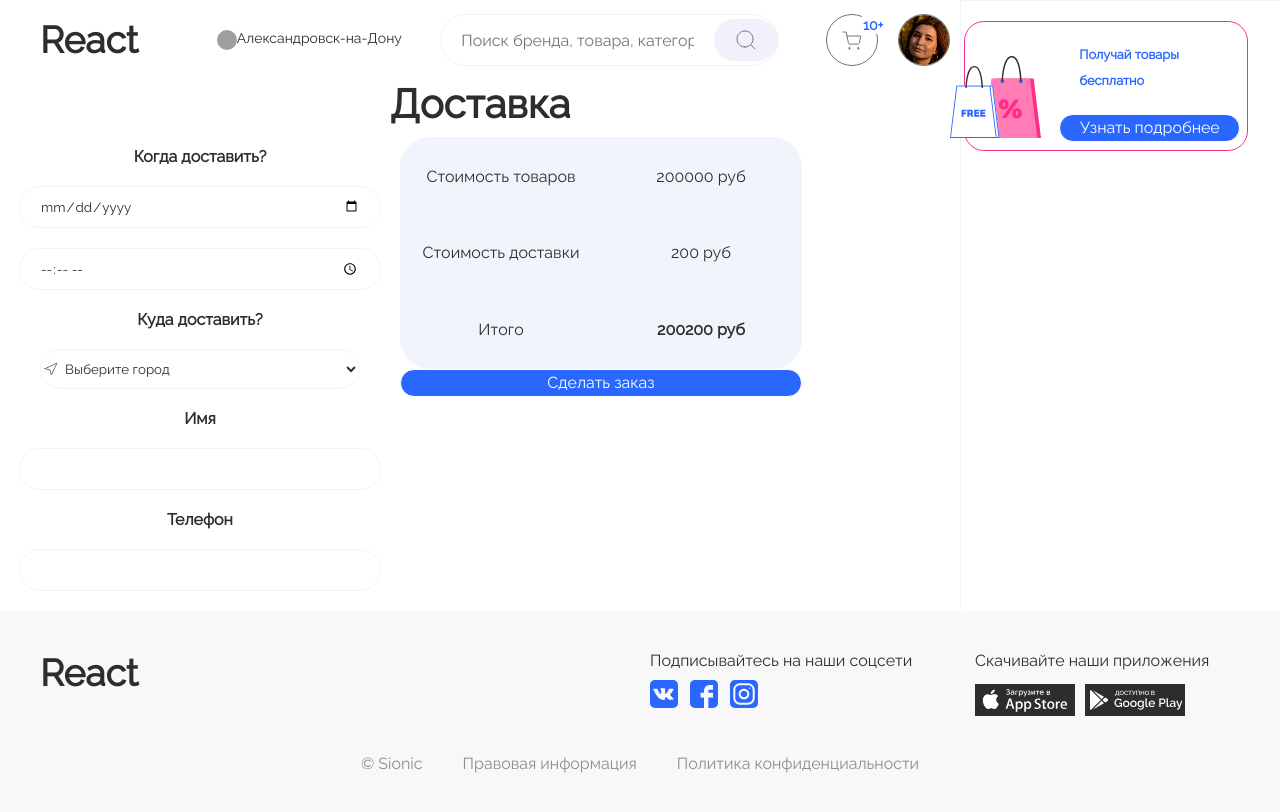
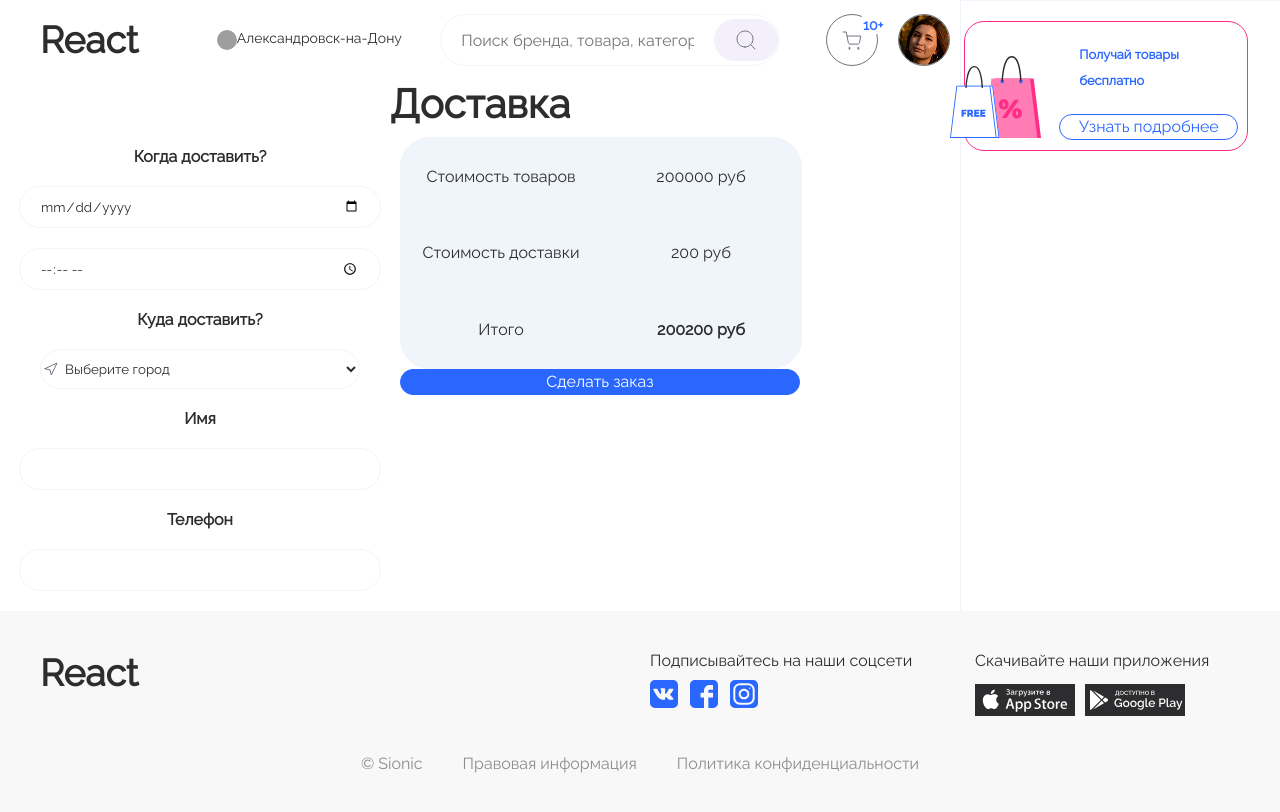
Before and after one commit to Mikhail2107/market-ORM, a React (Vite) app: page /delivery in a window 1280 px wide. Shown: the top 812 px of the page. Built offline with nearby package versions, Linux system fonts and the light colour scheme; no server answers; grey boxes are pictures that could not be loaded.

Commit message:
fixed some styles 4

```diff
--- a/src/share/ui/Button/Button.tsx
+++ b/src/share/ui/Button/Button.tsx
@@ -2,30 +2,32 @@ import { Link } from 'react-router-dom';
 import './Button.css';
 
 interface ButtonProps {
-    children: string;
+    children: React.ReactNode;
+    variant: 'link' | 'button';
+    type?: 'button' | 'submit' | 'reset'; // Только для variant="button"
     linkTo?: string;
     className?: string;
-    type: 'link' | 'button';
     onClick?: () => void;
     ariaLabel?: string;
 }
 
 const Button = ({
     children,
-    className = '',
+    variant = 'button',
     type = 'button',
     linkTo = '/',
+    className = '',
     onClick,
     ariaLabel,
 }: ButtonProps) => {
-    const buttonClasses = `button_custom ${type}__style ${className}`;
+    const buttonClasses = `button_custom ${variant}__style ${className}`;
 
-    if (type === 'link') {
+    if (variant === 'link') {
         return (
             <Link
                 to={linkTo}
                 className={buttonClasses}
-                aria-label={children}
+                aria-label={ariaLabel}
             >
                 {children}
             </Link>
@@ -34,7 +36,7 @@ const Button = ({
 
     return (
         <button
-            type="button"
+            type={type} // Используем переданный type (button/submit/reset)
             className={buttonClasses}
             onClick={onClick}
             aria-label={ariaLabel}
--- a/src/widgets/Delivery/Delivery.css
+++ b/src/widgets/Delivery/Delivery.css
@@ -68,8 +68,13 @@
   grid-column: 2/3;
   grid-row: 2/3;
   width: 100%;
+  background-color: #2967FF;
+  color: #ffffff;
 }
-
+.button-sold:active {
+  background-color: #ffffff;
+  color: #2967FF;
+}
 @media (max-width: 500px){
   .delivery-box {
     display: grid;
--- a/src/widgets/Delivery/Delivery.tsx
+++ b/src/widgets/Delivery/Delivery.tsx
@@ -57,7 +57,7 @@ const Delivery = () => {
             <span className="delivery-total">Итого</span>
             <span className="delivery-total-price">200200 руб</span>
           </div>
-          <Button className="button-sold" children={'Сделать заказ'} type={'link'}/>
+          <Button className="button-sold" children={'Сделать заказ'} type={'submit'} variant={'button'}/>
         </form>
       </div>
     </>
```
